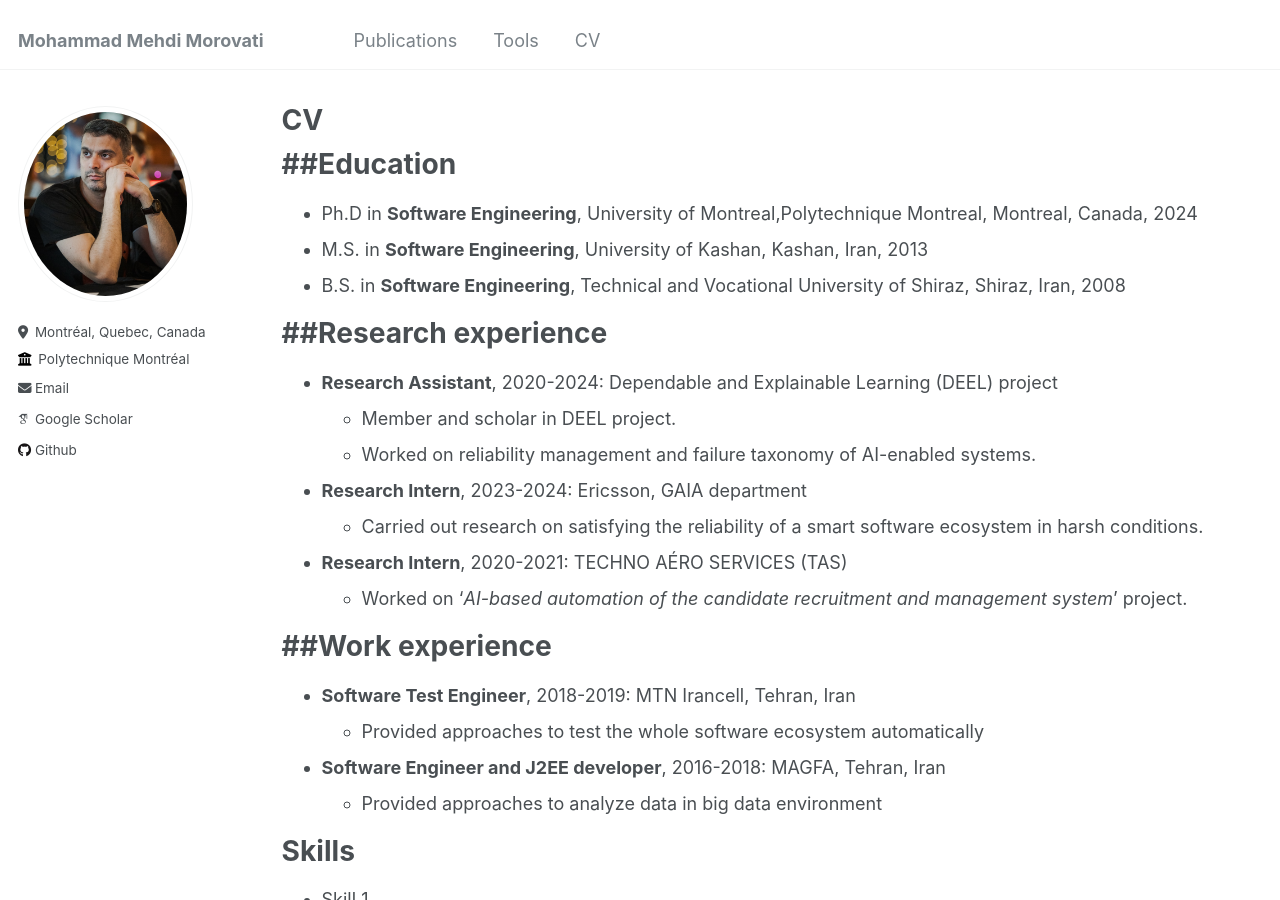
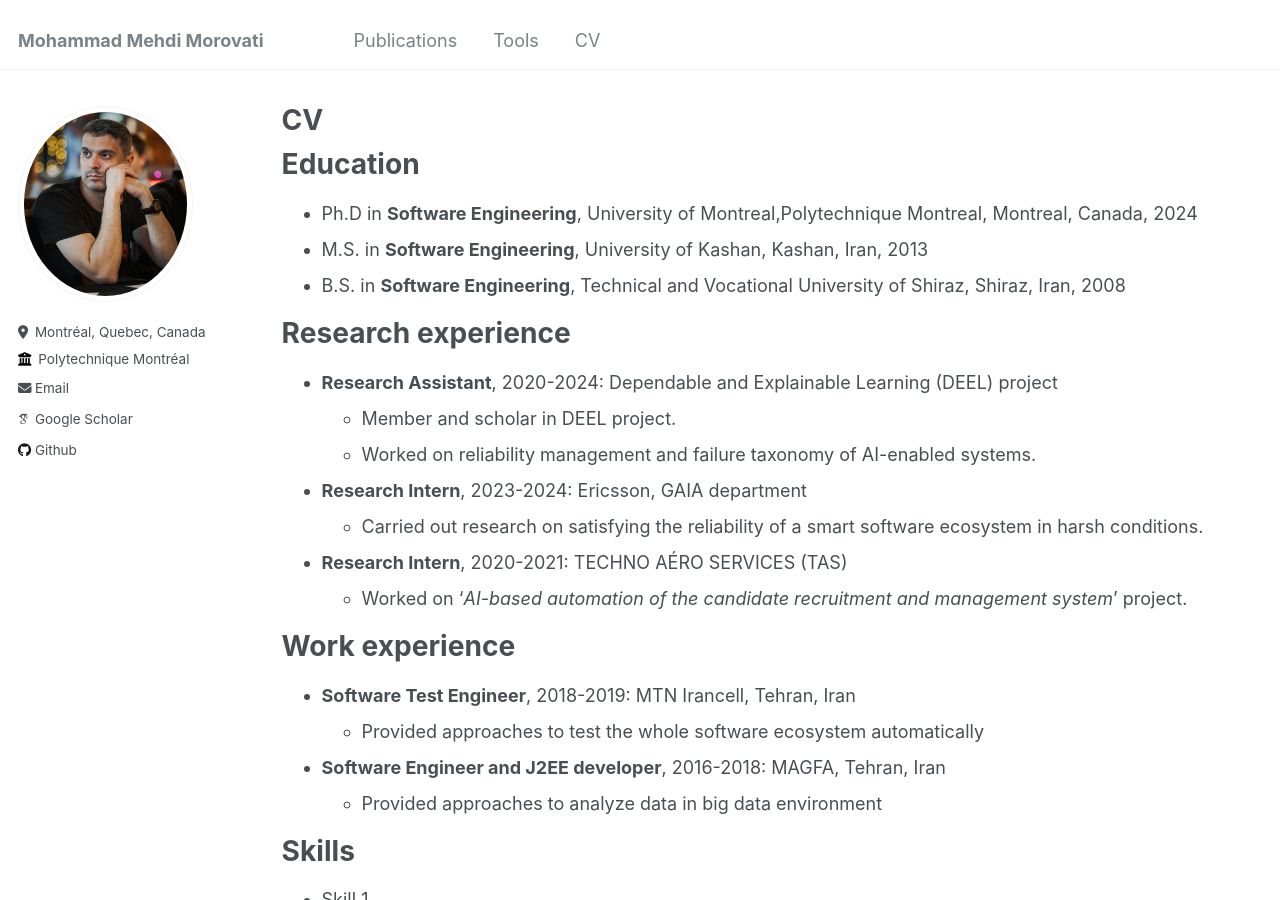
Before and after one commit to mehdi-morovati/mehdi-morovati.github.io, a Jekyll site: the page built from _pages/cv.md, in a window 1280 px wide and 900 px high. Built offline with Jekyll 4.4.1, drawn with Linux system fonts in a browser that asks for light colours; some web fonts are replaced.

Commit message:
Update cv.md

```diff
--- a/_pages/cv.md
+++ b/_pages/cv.md
@@ -9,13 +9,13 @@ redirect_from:
 
 {% include base_path %}
 
-##Education
+Education
 ======
 * Ph.D in **Software Engineering**, University of Montreal,Polytechnique Montreal, Montreal, Canada, 2024
 * M.S. in **Software Engineering**, University of Kashan, Kashan, Iran, 2013
 * B.S. in **Software Engineering**, Technical and Vocational University of Shiraz, Shiraz, Iran, 2008
 
-##Research experience
+Research experience
 ======
 * **Research Assistant**, 2020-2024: Dependable and Explainable Learning (DEEL) project
   * Member and scholar in DEEL project.
@@ -27,7 +27,7 @@ redirect_from:
 * **Research Intern**, 2020-2021: TECHNO AÉRO SERVICES (TAS)
   * Worked on ‘*AI-based automation of the candidate recruitment and management system*’ project.
 
-##Work experience
+Work experience
 ======
 * **Software Test Engineer**, 2018-2019: MTN Irancell, Tehran, Iran
   * Provided approaches to test the whole software ecosystem automatically
```
